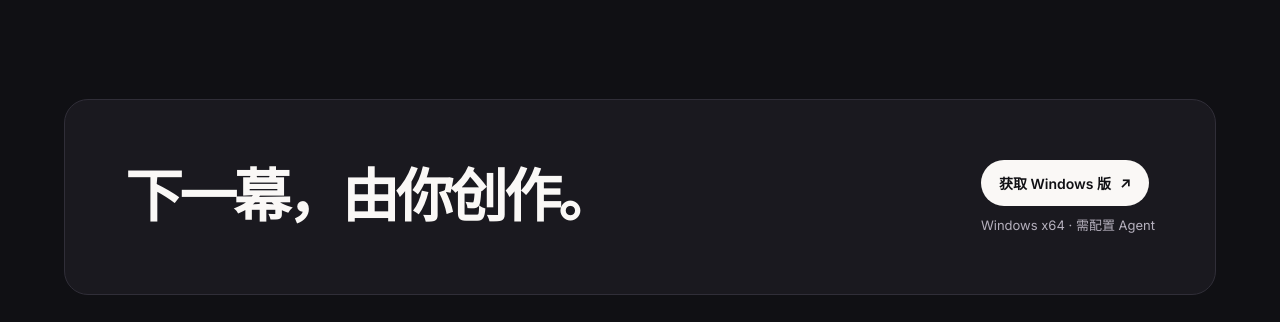
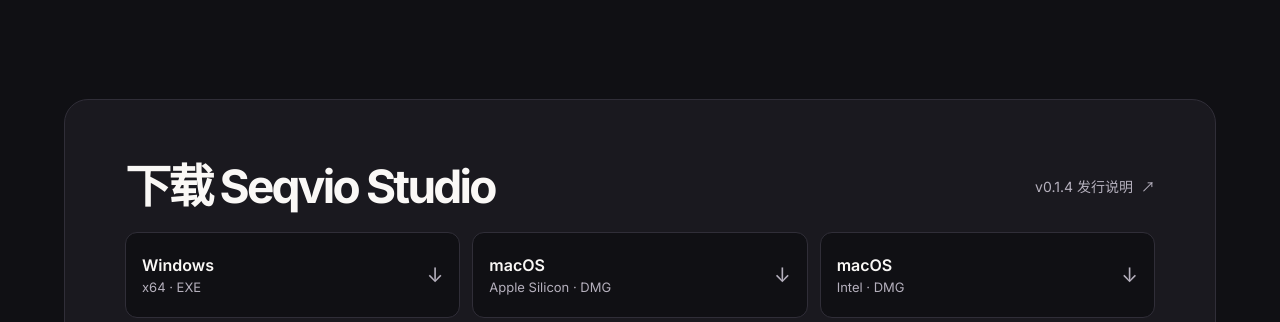
Before and after one commit to makesynt/seqvio-landing, a plain HTML site: page index.html in a window 1280 px wide. Shown: the part 1351-1673 px from the top of the page. Drawn offline with Linux system fonts and the light colour scheme.

Commit message:
feat: add Windows and Mac installer downloads

```diff
--- a/index.html
+++ b/index.html
@@ -32,7 +32,7 @@
       </nav>
       <div class="header-actions">
         <button class="language-toggle" type="button" aria-label="Switch to English" data-track="language_switch">EN</button>
-        <a class="header-download" href="https://github.com/makesynt/seqvio-studio/releases/latest" data-track="nav_download"><span data-zh="下载" data-en="Download">下载</span><span aria-hidden="true">↗</span></a>
+        <a class="header-download" href="#download" data-track="nav_download"><span data-zh="下载" data-en="Download">下载</span><span aria-hidden="true">↓</span></a>
       </div>
     </header>
 
@@ -43,10 +43,10 @@
             <h1 id="hero-title"><span data-zh="想象，" data-en="Vision">想象，</span><span data-zh="即将上演。" data-en="Poised for its premiere.">即将上演。</span></h1>
             <p class="hero-subtitle" data-zh="为 AI 视频创作而生的本地工作台。" data-en="A local workspace for AI video creation.">为 AI 视频创作而生的本地工作台。</p>
             <div class="hero-actions">
-              <a class="button button-dark" href="https://github.com/makesynt/seqvio-studio/releases/latest" data-track="hero_download"><span data-zh="获取 Windows 版" data-en="Get it for Windows">获取 Windows 版</span><span aria-hidden="true">↗</span></a>
+              <a class="button button-dark" href="#download" data-track="hero_download"><span data-zh="下载 Seqvio Studio" data-en="Download Seqvio Studio">下载 Seqvio Studio</span><span aria-hidden="true">↓</span></a>
               <a class="film-link" href="https://youtu.be/PKEJ8uIZQto" target="_blank" rel="noopener noreferrer" data-track="hero_film"><span class="film-play" aria-hidden="true">▶</span><span data-zh="观看介绍" data-en="Watch the film">观看介绍</span></a>
             </div>
-            <p class="hero-note" data-zh="Windows x64 · 需配置 Agent" data-en="Windows x64 · Agent setup required">Windows x64 · 需配置 Agent</p>
+            <p class="hero-note" data-zh="支持 Windows 和 macOS" data-en="Available for Windows and macOS">支持 Windows 和 macOS</p>
           </div>
           <div class="hero-art">
             <img class="hero-workbench" src="assets/studio-workbench.webp" width="1440" height="900"
@@ -142,13 +142,24 @@
       </section>
 
       <section class="closing" id="download" aria-labelledby="closing-title">
-        <div>
-          <h2 id="closing-title" data-zh="下一幕，由你创作。" data-en="Make the next scene.">下一幕，由你创作。</h2>
+        <div class="closing-heading">
+          <h2 id="closing-title" data-zh="下载 Seqvio Studio" data-en="Download Seqvio Studio">下载 Seqvio Studio</h2>
+          <a class="subtle-link" href="https://github.com/makesynt/seqvio-studio/releases/tag/v0.1.4" data-track="download_release"><span data-zh="v0.1.4 发行说明" data-en="v0.1.4 release notes">v0.1.4 发行说明</span><span aria-hidden="true">↗</span></a>
         </div>
-        <div class="closing-action">
-          <a class="button button-dark" href="https://github.com/makesynt/seqvio-studio/releases/latest" data-track="closing_download"><span data-zh="获取 Windows 版" data-en="Get it for Windows">获取 Windows 版</span><span aria-hidden="true">↗</span></a>
-          <p data-zh="Windows x64 · 需配置 Agent" data-en="Windows x64 · Agent setup required">Windows x64 · 需配置 Agent</p>
-        </div>
+        <ul class="download-options">
+          <li><a class="download-option" href="https://github.com/makesynt/seqvio-studio/releases/download/v0.1.4/Seqvio-Studio-0.1.4-win-x64-Setup.exe" data-track="download_windows_x64">
+            <span><strong>Windows</strong><small>x64 · EXE</small></span><span class="download-arrow" aria-hidden="true">↓</span>
+          </a></li>
+          <li><a class="download-option" href="https://github.com/makesynt/seqvio-studio/releases/download/v0.1.4/Seqvio-Studio-0.1.4-mac-arm64.dmg" data-track="download_mac_arm64">
+            <span><strong>macOS</strong><small>Apple Silicon · DMG</small></span><span class="download-arrow" aria-hidden="true">↓</span>
+          </a></li>
+          <li><a class="download-option" href="https://github.com/makesynt/seqvio-studio/releases/download/v0.1.4/Seqvio-Studio-0.1.4-mac-x64.dmg" data-track="download_mac_x64">
+            <span><strong>macOS</strong><small>Intel · DMG</small></span><span class="download-arrow" aria-hidden="true">↓</span>
+          </a></li>
+        </ul>
+        <p class="download-help"><span data-zh="开始创作前需配置 Agent。" data-en="Set up an agent before creating.">开始创作前需配置 Agent。</span>
+          <a href="https://github.com/makesynt/seqvio-studio/blob/main/docs/USAGE.zh-CN.md" data-zh-href="https://github.com/makesynt/seqvio-studio/blob/main/docs/USAGE.zh-CN.md" data-en-href="https://github.com/makesynt/seqvio-studio/blob/main/docs/USAGE.en.md" data-track="download_guide" data-zh="查看使用指南 ↗" data-en="Read the setup guide ↗">查看使用指南 ↗</a>
+        </p>
       </section>
     </main>
 
--- a/styles.css
+++ b/styles.css
@@ -349,18 +349,52 @@ html[lang="en"] .hero h1 span:last-child {
 .dialog-links a { display: inline-flex; align-items: center; min-height: 44px; }
 
 .closing {
-  display: flex;
-  justify-content: space-between;
-  align-items: center;
-  gap: 26px;
+  display: grid;
+  gap: 20px;
   padding: clamp(28px, 5vw, 60px);
   border: 1px solid var(--line);
   border-radius: 24px;
   background: var(--panel);
 }
 
-.closing h2 { font-size: clamp(32px, 4.5vw, 59px); }
-.closing-action p { margin: 9px 0 0; font-size: 13px; color: var(--muted); }
+.closing-heading {
+  display: flex;
+  justify-content: space-between;
+  align-items: center;
+  flex-wrap: wrap;
+  gap: 4px 20px;
+}
+
+.closing h2 { font-size: clamp(27px, 3.8vw, 46px); }
+
+.download-options {
+  display: grid;
+  grid-template-columns: repeat(3, minmax(0, 1fr));
+  gap: 12px;
+  margin: 0;
+  padding: 0;
+  list-style: none;
+}
+
+.download-option {
+  display: flex;
+  align-items: center;
+  justify-content: space-between;
+  gap: 12px;
+  min-height: 86px;
+  padding: 16px;
+  border: 1px solid var(--line);
+  border-radius: 12px;
+  background: var(--canvas);
+}
+
+.download-option:hover { border-color: var(--muted); }
+.download-option strong, .download-option small { display: block; }
+.download-option strong { font-weight: 600; }
+.download-option small { margin-top: 4px; color: var(--muted); font-size: 13px; }
+.download-arrow { font-size: 20px; color: var(--muted); }
+.download-help { margin: 0; color: var(--muted); font-size: 13px; line-height: 1.6; }
+.download-help a { color: var(--ink); text-decoration: underline; text-underline-offset: 3px; }
 
 .site-footer {
   display: flex;
@@ -393,7 +427,11 @@ html[lang="en"] .hero h1 span:last-child {
   .hero-art { border-radius: 17px; }
   .section-heading { margin-bottom: 14px; align-items: center; }
   .closing { border-radius: 16px; }
-  .closing { align-items: flex-start; flex-direction: column; }
+}
+
+@media (max-width: 580px) {
+  .download-options { grid-template-columns: 1fr; gap: 8px; }
+  .download-option { min-height: 68px; padding-block: 12px; }
 }
 
 @media (max-width: 370px) {
```
Also changed, not shown: tests/landing.test.mjs (+4 -2 lines), 1 other file.
